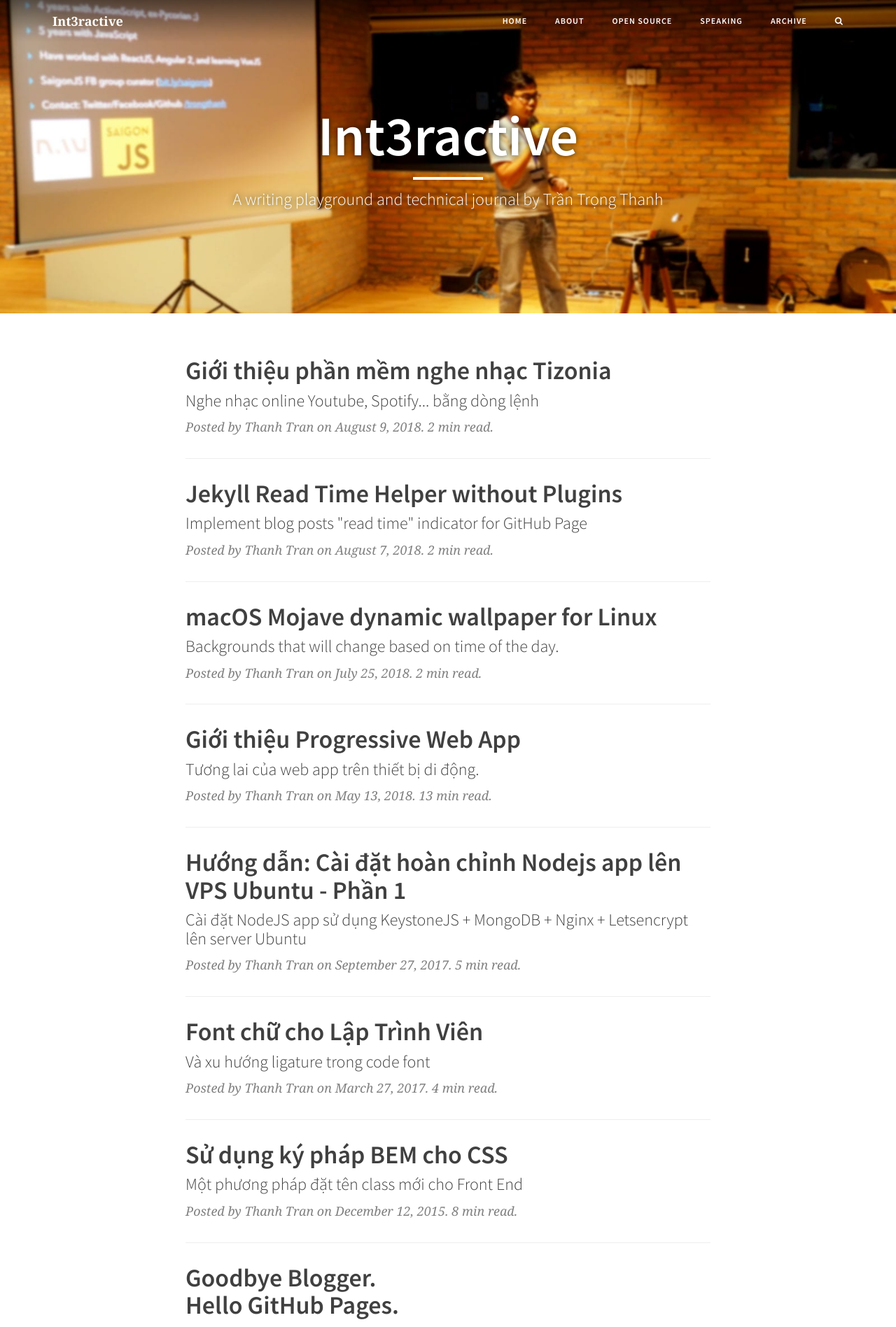
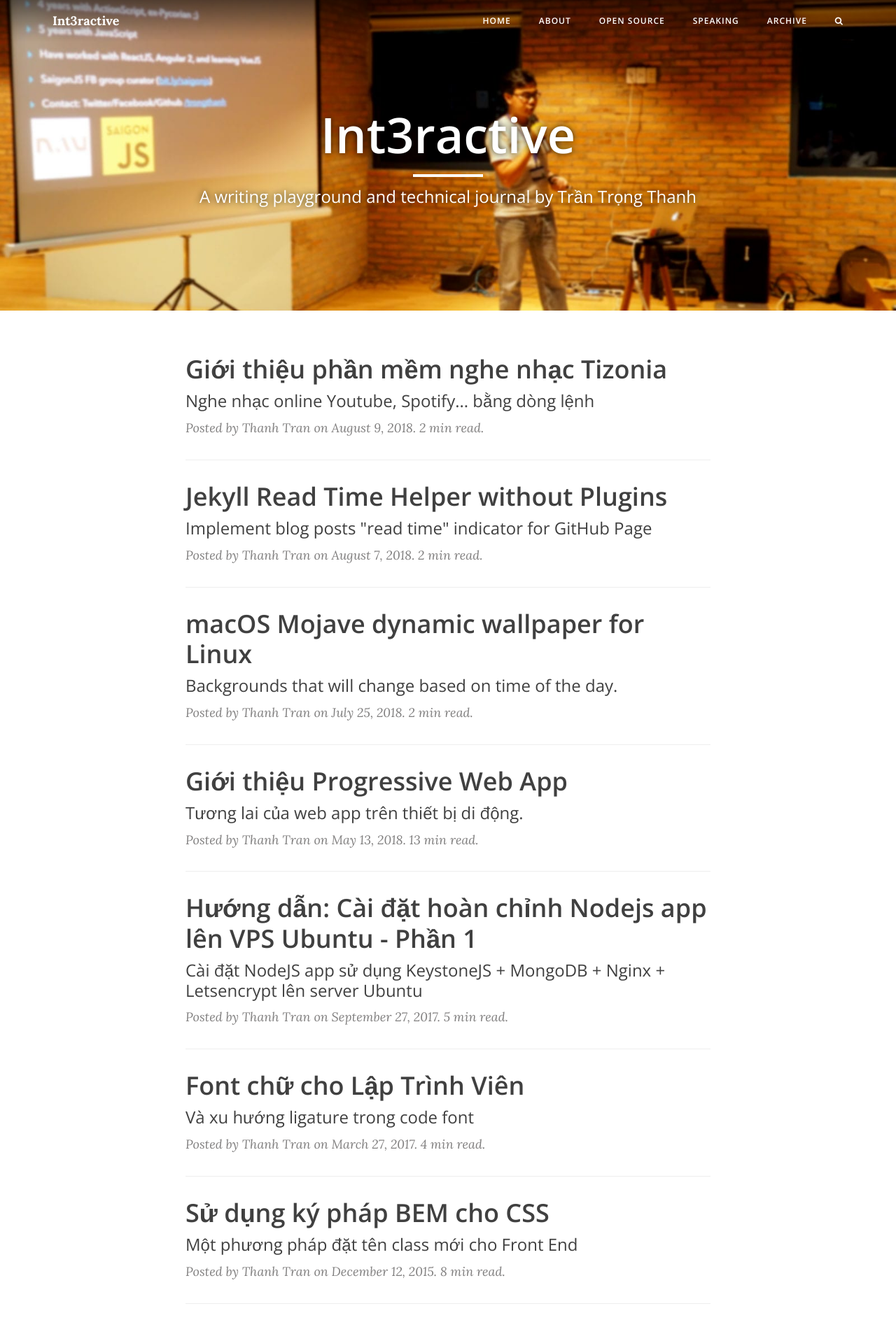
Before and after one commit to trongthanh/int3ractive.com, a Jekyll site: the page built from index.html, in a window 1280 px wide. Shown: the top 1897 px of the page at 70% size. Built offline with Jekyll 4.4.1, drawn with Linux system fonts in a browser that asks for light colours; nearby versions of some CDN libraries; the list of posts is cut into pages by our own code.

Commit message:
Update TYPOGRAPHY; Move some custom css into theme's css; Some CSS updates;

```diff
--- a/_includes/footer.html
+++ b/_includes/footer.html
@@ -81,7 +81,12 @@
 						</a>
 					</li>
 				</ul>
-				<p class="copyright text-muted">&copy; {{ site.time | date: '%Y' }} {{ site.title }}. All rights reserved. Powered by <a href="https://pages.github.com" target="_blank">GitHub Pages</a> and a modified <a href="https://github.com/trongthanh/startbootstrap-clean-blog-jekyll" target="_blank">Clean Blog</a> theme. <a href="https://ko-fi.com/trongthanh" target="_blank" title="I will never include ads on this site. So if you find my posts useful, please support me on Ko-fi.">Support&nbsp;me&nbsp;on&nbsp;Ko-fi&nbsp;☕</a>.</p>
+				<p class="copyright text-muted">&copy;
+					{{ site.time | date: '%Y' }} {{ site.title }}.
+					All rights reserved.
+					Powered by <a href="https://pages.github.com" target="_blank">GitHub Pages</a> and a modified <a href="https://github.com/trongthanh/startbootstrap-clean-blog-jekyll" target="_blank">Clean Blog</a> theme.
+					<a href="https://ko-fi.com/trongthanh" target="_blank" title="I will never include ads on this site. So if you find my posts useful, please support me on Ko-fi.">Support me on Ko-fi ☕</a>.
+				</p>
 			</div>
 		</div>
 	</div>
--- a/_includes/head.html
+++ b/_includes/head.html
@@ -21,7 +21,7 @@
 
 	<!-- Web Fonts -->
 	<link href="//maxcdn.bootstrapcdn.com/font-awesome/4.3.0/css/font-awesome.min.css" rel="stylesheet" type="text/css">
-	<link href="https://fonts.googleapis.com/css?family=Noto+Serif:400,400i,700|Source+Sans+Pro:300,600&amp;subset=latin-ext,vietnamese" rel="stylesheet">
+	<link href="https://fonts.googleapis.com/css?family=Lora:400,400i,700|Open+Sans:300,600&amp;subset=latin-ext,vietnamese" rel="stylesheet">
 
 	<!-- HTML5 Shim and Respond.js IE8 support of HTML5 elements and media queries -->
 	<!-- WARNING: Respond.js doesn't work if you view the page via file:// -->
--- a/css/custom.css
+++ b/css/custom.css
@@ -2,21 +2,7 @@
  * Int3ractive.com custom CSS
  */
 
-/* avoid floating figure image leaked into other sections */
-h1,
-h2,
-h3,
-h4,
-h5,
-h6 {
-	clear: both;
-}
-
-h2 > a, h2 > a:hover,
-h3> a, h3 > a:hover {
-	text-decoration: none;
-}
-
+/* Unsured if this is desired for all <hr>, so I'm keeping it in custom */
 hr {
 	clear: both;
 }
@@ -47,6 +33,11 @@
 
 .footnotes {
 	font-size: 0.8em;
+}
+
+.copyright a {
+	/* avoid wrapping of copyright hyperlink */
+	white-space: nowrap;
 }
 
 /* Illustrated figure block */
```
Also changed, not shown: css/clean-blog.min.css, 1 other file.
